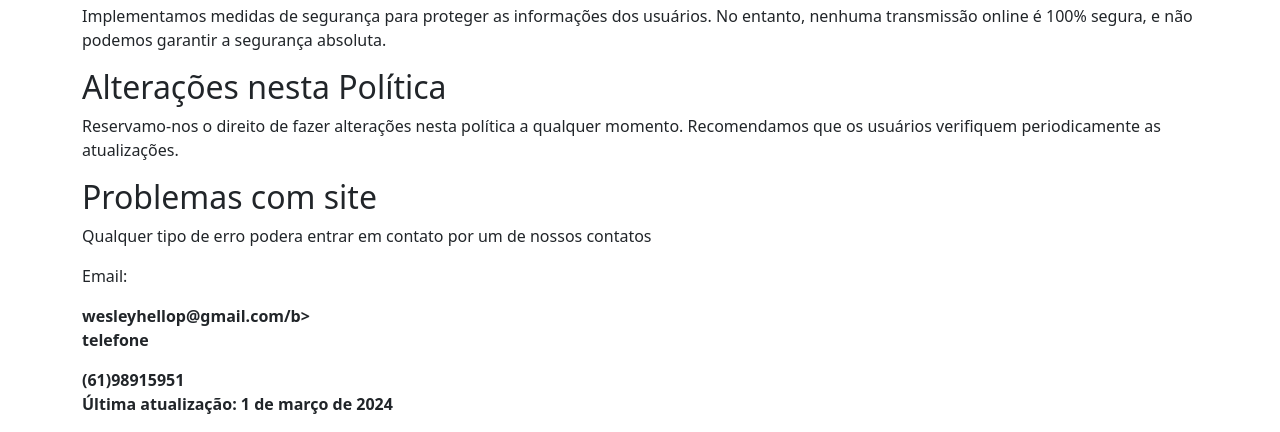
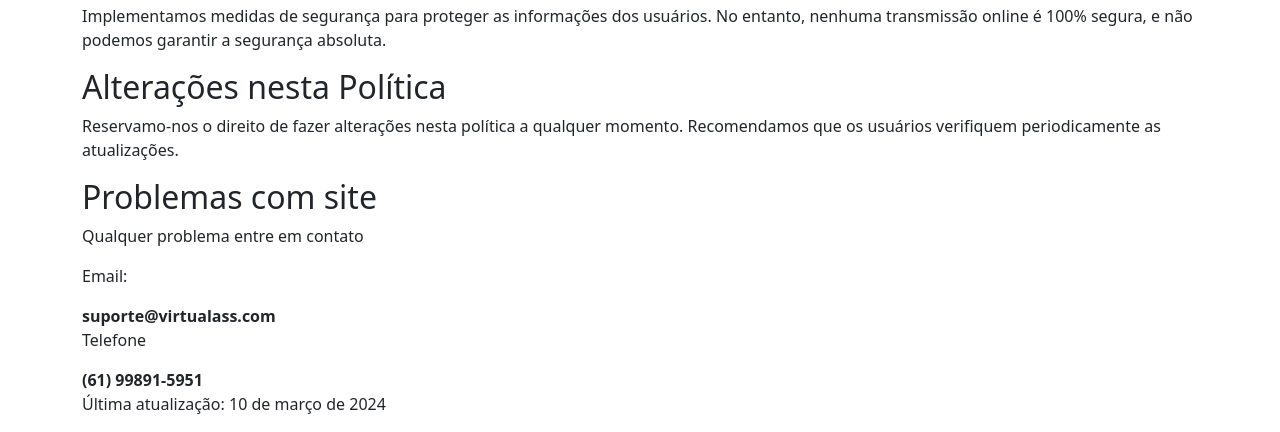
Before and after one commit to whzinn/consultarapida, a Flask app: page /politica in a window 1280 px wide. Shown: the part 510-942 px from the top of the page. Run offline with Flask 2, Linux system fonts and the light colour scheme.

Commit message:
Update politica.html

```diff
--- a/templates/politica.html
+++ b/templates/politica.html
@@ -28,10 +28,10 @@
     <h2>Alterações nesta Política</h2>
     <p>Reservamo-nos o direito de fazer alterações nesta política a qualquer momento. Recomendamos que os usuários verifiquem periodicamente as atualizações.</p>
     <h2>Problemas com site</h2>
-    <p>Qualquer tipo de erro podera entrar em contato por um de nossos contatos </p>
-    <p>Email:</p><b>wesleyhellop@gmail.com/b>
-    <p>telefone</p> <b>(61)98915951</b>
-    <p>Última atualização: 1 de março de 2024</p>
+    <p>Qualquer problema entre em contato </p>
+    <p>Email:</p> <b>suporte@virtualass.com</b>
+    <p>Telefone</p> <b>(61) 99891-5951</b>
+    <p>Última atualização: 10 de março de 2024</p>
 </div>
 
 <script src="https://cdn.jsdelivr.net/npm/bootstrap@5.3.0/dist/js/bootstrap.bundle.min.js"></script>
```
